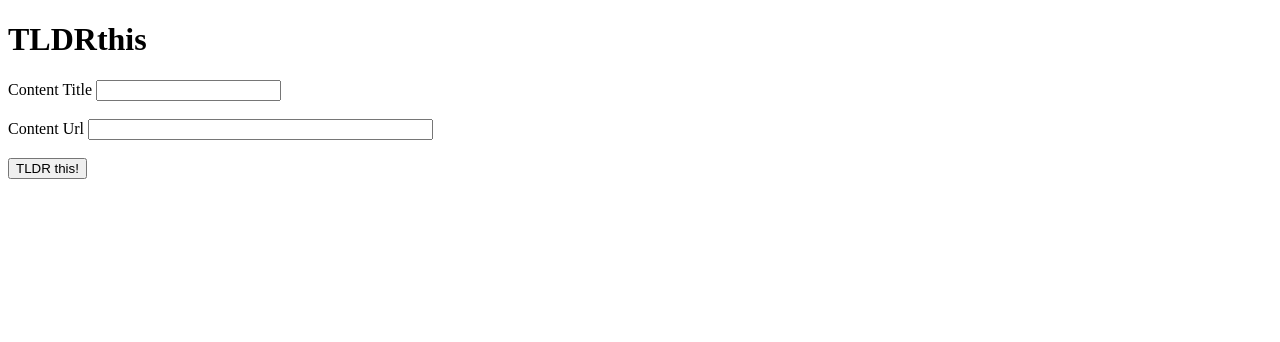
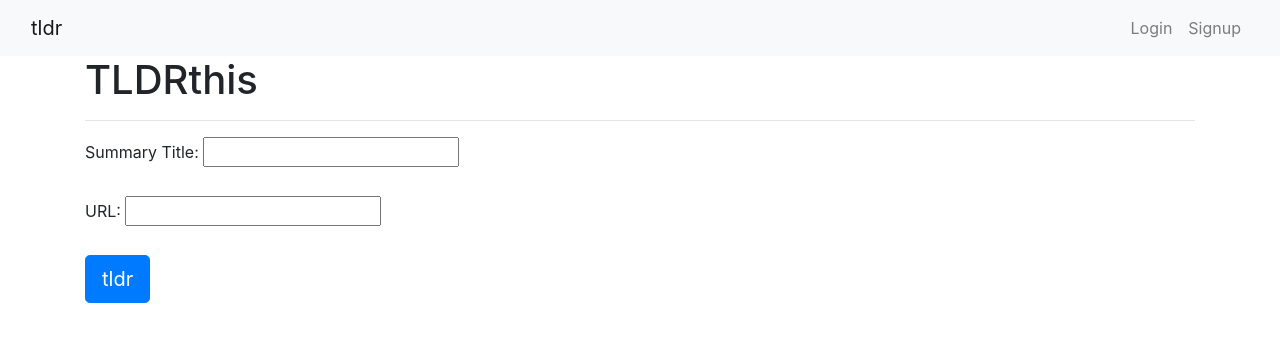
Before and after one commit to andjsales/TLDRthis, a Flask app: page /homepage in a window 1280 px wide. Shown: the top 342 px of the page. Run offline with Flask 3, Linux system fonts and the light colour scheme; some libraries are stand-ins or nearby versions.

Commit message:
add functions, routes, and html

```diff
--- a/app.py
+++ b/app.py
@@ -1,4 +1,4 @@
-from flask import Flask, render_template, redirect, request
+from flask import Flask, render_template, redirect, request, g, session
 import requests
 from flask_sqlalchemy import SQLAlchemy
 from models import db, connect_db, User, Summary, SavedSummary
@@ -6,10 +6,11 @@ from forms import SummarizeContent, LoginForm, SignupForm
 from secrets_1 import key
 from flask_migrate import Migrate
 
+CURR_USER_KEY = "curr_user"
 
 app = Flask(__name__)
 migrate = Migrate(app, db)
-app.config['SQLALCHEMY_DATABASE_URI'] = 'sqlite:///tldrthis.db'
+app.config['SQLALCHEMY_DATABASE_URI'] = 'postgresql:///tldrthis'
 app.config['SQLALCHEMY_TRACK_MODIFICATIONS'] = False
 app.config['SECRET_KEY'] = 'mysecret'
 
@@ -25,6 +26,9 @@ headers = {
 
 
 def fetch_summary(url):
+    """
+    Fetch data for API
+    """
     data = {
         'url': url,
         'min_length': 100,
@@ -35,61 +39,119 @@ def fetch_summary(url):
     return response.json()
 
 
+@app.before_request
+def add_user_to_g():
+    """If we're logged in, add curr user to Flask global."""
+    if CURR_USER_KEY in session:
+        g.user = User.query.get(session[CURR_USER_KEY])
+    else:
+        g.user = None
+
+
+def do_login(user):
+    """Log in user."""
+    session[CURR_USER_KEY] = user.id
+
+
+def do_logout():
+    """
+    Logout user.
+    """
+    if CURR_USER_KEY in session:
+        del session[CURR_USER_KEY]
+
+
 @app.route('/')
 def redirect_homepage():
+    """
+    Redirect to homepage
+    """
     return redirect("/homepage")
 
 
-@app.route('/create', methods=["GET", "POST"])
+@app.route('/homepage', methods=["GET"])
+def homepage():
+    form = SummarizeContent()
+    return render_template('homepage.html', user=g.user, form=form)
+
+
+@app.route('/homepage', methods=["POST"])
+def summary_form():
+    """
+    TLDR form on homepage
+    """
+    form = SummarizeContent()
+    user = g.user
+    if form.validate_on_submit():
+        summary_data = fetch_summary(form.url.data)
+        summary = Summary(
+            original_url=form.url.data,
+            summary_text=' '.join(summary_data['summary']),
+            user_id=g.user,
+            title=form.title.data)
+        db.session.add(summary)
+        db.session.commit()
+    return render_template('summary.html', summary=summary, form=form, user=g.user)
+
+
+@app.route('/signup', methods=["GET", "POST"])
 def signup():
     """
-    Signup form
+    Create account form
     """
     form = SignupForm()
     if form.validate_on_submit():
         user = User.signup(
             first_name=form.first_name.data,
             last_name=form.last_name.data,
-            username=form.last_name.data,
+            username=form.username.data,
             password=form.password.data,
             email=form.email.data
         )
-        db.session.add(user)
         db.session.commit()
-        return redirect('/login', user=user)
+        return redirect('/login')
     return render_template('signup.html', form=form)
 
 
 @app.route('/login', methods=["GET", "POST"])
 def show_login_form():
+    """
+    Show the login form
+    """
     form = LoginForm()
     if form.validate_on_submit():
         user = User.authenticate(form.username.data, form.password.data)
-        return redirect('/homepage', user=user)
+        do_login(user)
+        return redirect('/homepage')
     return render_template('login.html', form=form)
 
 
-@app.route('/homepage', methods=['GET', 'POST'])
-def homepage():
-    form = SummarizeContent()
-    # user = User.query.get_or_404()
-    if form.validate_on_submit():
-        summary_data = fetch_summary(form.url.data)
-        summary = Summary(
-            original_url=form.url.data,
-            summary_text=' '.join(summary_data['summary']),
-            # user_id=user.id,
-            title=form.title.data)
-        db.session.add(summary)
-        db.session.commit()
-        return render_template('summary.html', summary=summary)
-    return render_template('homepage.html', form=form)
+@app.route('/logout')
+def logout():
+    do_logout()
+    return redirect('/login')
 
 
 @app.route('/summary/<int:summary_id>', methods=['GET', 'POST'])
 def summary(summary_id):
+    """
+    Output summary results
+    """
     summary = Summary.query.get_or_404(summary_id)
     return render_template('summary.html', summary=summary)
+
+
+@app.route('/profile/<int:user_id>')
+def profile(user_id):
+    user = User.query.get_or_404(user_id)
+    return render_template('profile.html', user=user)
+
+
+@app.route('/summaries/<int:user_id>')
+def show_summaries(user_id):
+    user = User.query.get_or_404(user_id)
+    summaries = Summary.query.all()
+    return render_template('user_summaries.html', user=user, summaries=summaries)
 
 
 if __name__ == '__main__':
--- a/forms.py
+++ b/forms.py
@@ -7,8 +7,8 @@ class SummarizeContent(FlaskForm):
     """
     TLDR form
     """
-    title = StringField("Content Title")
-    url = URLField("Content Url")
+    title = StringField("Summary Title: ")
+    url = URLField("URL: ")
 
 
 class LoginForm(FlaskForm):
--- a/templates/base.html
+++ b/templates/base.html
@@ -5,13 +5,46 @@
         <meta charset="UTF-8">
         <meta name="viewport" content="width=device-width, initial-scale=1.0">
         <title>{% block title %}{% endblock %}</title>
-
+        <link href="https://stackpath.bootstrapcdn.com/bootstrap/4.4.1/css/bootstrap.min.css" rel="stylesheet"
+            integrity="sha384-Vkoo8x4CGsO3+Hhxv8T/Q5PaXtkKtu6ug5TOeNV6gBiFeWPGFN9MuhOf23Q9Ifjh" crossorigin="anonymous">
     </head>
 
     <body>
-        {% block content %}
+        <nav class="navbar navbar-expand-lg navbar-light bg-light">
+            <div class="container-fluid">
+                <a href="{{ url_for('homepage')}}" class="navbar-brand">tldr</a>
+                <button class="navbar-toggler" type="button" data-toggle="collapse" data-target="#navbarNav"
+                    aria-controls="navbarNav" aria-expanded="false" aria-label="Toggle navigation">
+                    <span class="navbar-toggler-icon"></span>
+                </button>
 
-        {% endblock %}
+                <div class="collapse navbar-collapse" id="navbarNav">
+                    <ul class="navbar-nav ml-auto">
+                        {% if user %}
+                        <li class="nav-item">
+                            <a class="nav-link" href="{{ url_for('profile', user_id=user.id) }}">{{ user.username }}</a>
+                        </li>
+                        <li class="nav-item">
+                            <a class="nav-link" href="{{ url_for('logout')}}">Logout</a>
+                        </li>
+                        {% else %}
+                        <li class="nav-item">
+                            <a class="nav-link" href="{{ url_for('show_login_form')}}">Login</a>
+                        </li>
+                        <li class="nav-item">
+                            <a class="nav-link" href="{{ url_for('signup')}}">Signup</a>
+                        </li>
+                        {% endif %}
+                    </ul>
+                </div>
+            </div>
+        </nav>
+        <div class="container">
+            {% block content %}
+
+            {% endblock %}
+        </div>
+
     </body>
 
 </html>
--- a/templates/homepage.html
+++ b/templates/homepage.html
@@ -3,7 +3,8 @@
 
 {% block content %}
 <h1>TLDRthis</h1>
-<form action="{{ url_for('homepage') }}" method="POST">
+<hr>
+<form action="{{ url_for('summary_form') }}" method="POST">
     {{ form.hidden_tag() }}
 
     <div>
@@ -11,7 +12,7 @@
         {{ form.title }}
         <br><br>
         {{ form.url.label }}
-        {{ form.url(size=40) }}
+        {{ form.url }}
         {% if form.url.errors %}
         <ul class="errors">
             {% for error in form.url.errors %}
@@ -22,7 +23,7 @@
     </div>
     <br>
     <div>
-        <button type="submit">TLDR this!</button>
+        <button type="submit" class="btn btn-primary btn-lg">tldr</button>
     </div>
 </form>
 {% endblock %}
--- a/templates/login.html
+++ b/templates/login.html
@@ -3,6 +3,7 @@
 
 {% block content %}
 <h1>Login</h1>
+<hr>
 <form action="{{url_for('show_login_form')}}" method="POST">
     {{ form.hidden_tag() }}
     <div>
--- /dev/null
+++ b/templates/profile.html
@@ -0,0 +1,6 @@
+{% extends 'base.html' %}
+{% block title %}Profile{% endblock %}
+
+{% block content %}
+<a href="{{ url_for('show_summaries', user_id=user.id) }}">View Summaries</a>
+{% endblock %}
--- a/templates/signup.html
+++ b/templates/signup.html
@@ -3,7 +3,8 @@
 
 {% block content %}
 <h1>Create An Account:</h1>
-<form action="{{url_for('signup')}}">
+<hr>
+<form action="{{url_for('signup')}}" method="POST">
     {{ form.hidden_tag() }}
     <div>
         {{ form.first_name.label }}
--- a/templates/summary.html
+++ b/templates/summary.html
@@ -1,7 +1,9 @@
 {% extends 'base.html' %}
 
+{% block title %}Summary{% endblock %}
 {% block content %}
 <h1>TLDR Result</h1>
+<hr>
 
 <div>
     <h2>{{ summary.title }}</h2>
```
Also changed, not shown: migrations/versions/cdf0a96b3278_add_first_name_and_last_name_to_users.py (added, +34 -0 lines), models.py (+29 -27 lines), templates/user_summaries.html (added, +17 -0 lines).
